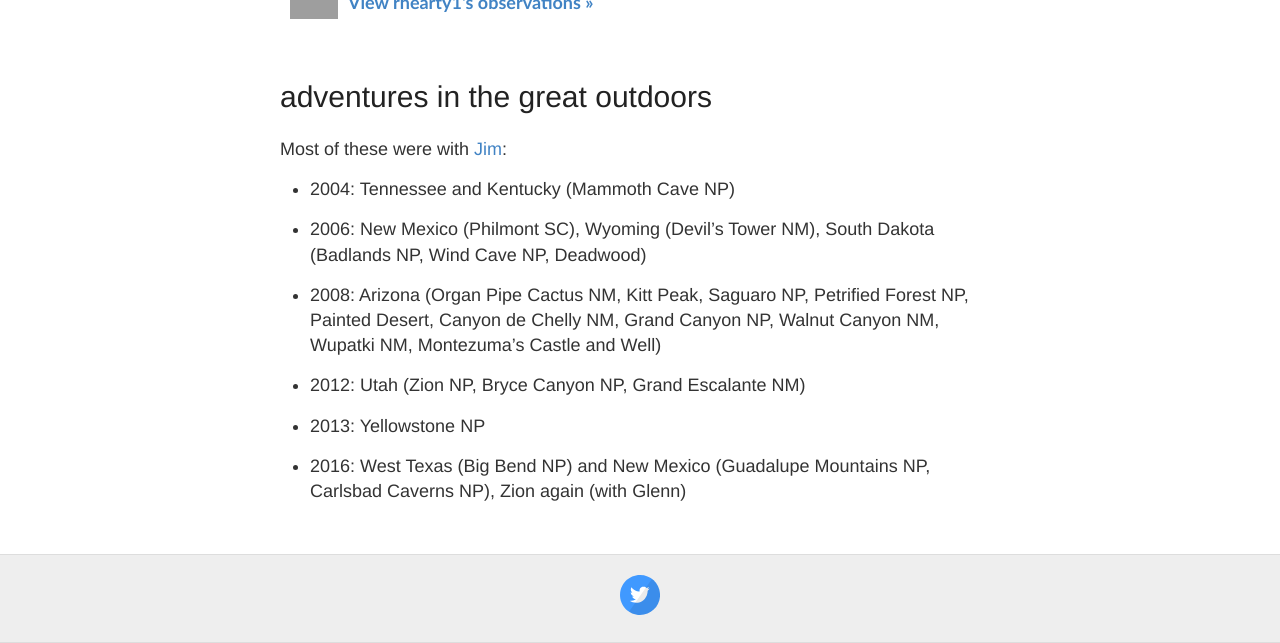
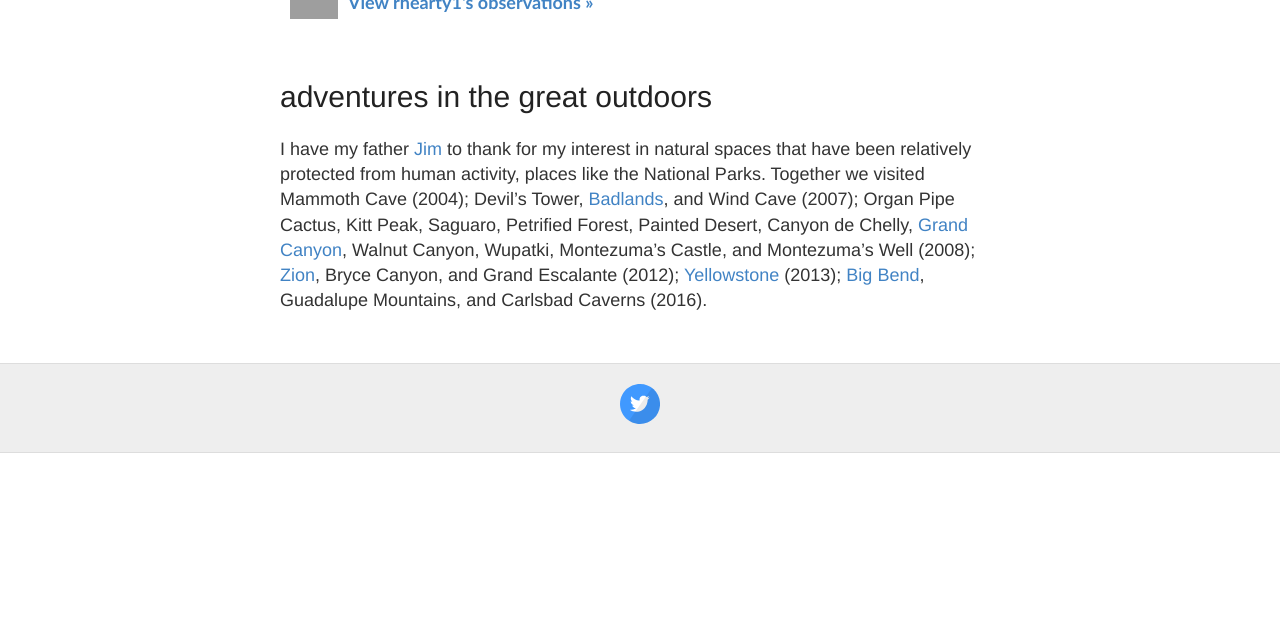
Before and after one commit to rhearty1/rhearty1.github.io, a Jekyll site: the page built from nature.md, in a window 1280 px wide and 900 px high, scrolled down 1030 px, cut to the strip 257-900 px from the top of the window. Built offline with Jekyll 4.4.1, drawn with Linux system fonts in a browser that asks for light colours; a script that is not in the unit is left out; after the commit the page ends 1740 px from its top, so only the background shows below that; grey boxes are pictures that could not be loaded.

Commit message:
added new nature description

```diff
--- a/nature.md
+++ b/nature.md
@@ -46,16 +46,4 @@
 
 # adventures in the great outdoors
 
-Most of these were with [Jim](/assets/jim.jpg):
-
-* 2004: Tennessee and Kentucky (Mammoth Cave NP)
-
-* 2006: New Mexico (Philmont SC), Wyoming (Devil's Tower NM), South Dakota (Badlands NP, Wind Cave NP, Deadwood)
-
-* 2008: Arizona (Organ Pipe Cactus NM, Kitt Peak, Saguaro NP, Petrified Forest NP, Painted Desert, Canyon de Chelly NM, Grand Canyon NP, Walnut Canyon NM, Wupatki NM, Montezuma's Castle and Well)
-
-* 2012: Utah (Zion NP, Bryce Canyon NP, Grand Escalante NM)
-
-* 2013: Yellowstone NP
-
-* 2016: West Texas (Big Bend NP) and New Mexico (Guadalupe Mountains NP, Carlsbad Caverns NP), Zion again (with Glenn)
+I have my father [Jim](/assets/jim.jpg) to thank for my interest in natural spaces that have been relatively protected from human activity, places like the National Parks. Together we visited Mammoth Cave (2004); Devil's Tower, [Badlands](/assets/badlands.jpg), and Wind Cave (2007); Organ Pipe Cactus, Kitt Peak, Saguaro, Petrified Forest, Painted Desert, Canyon de Chelly, [Grand Canyon](/assets/grandcanyon.jpg), Walnut Canyon, Wupatki, Montezuma's Castle, and Montezuma's Well (2008); [Zion](/assets/zion.jpg), Bryce Canyon, and Grand Escalante (2012); [Yellowstone](/assets/yellowstone.jpg) (2013); [Big Bend](/assets/bigbend.jpg), Guadalupe Mountains, and Carlsbad Caverns (2016).
```
Also changed, not shown: assets/badlands.jpg (added), assets/bigbend.jpg (added), assets/grandcanyon.jpg (added), assets/yellowstone.jpg (added), assets/zion.jpg (added).
